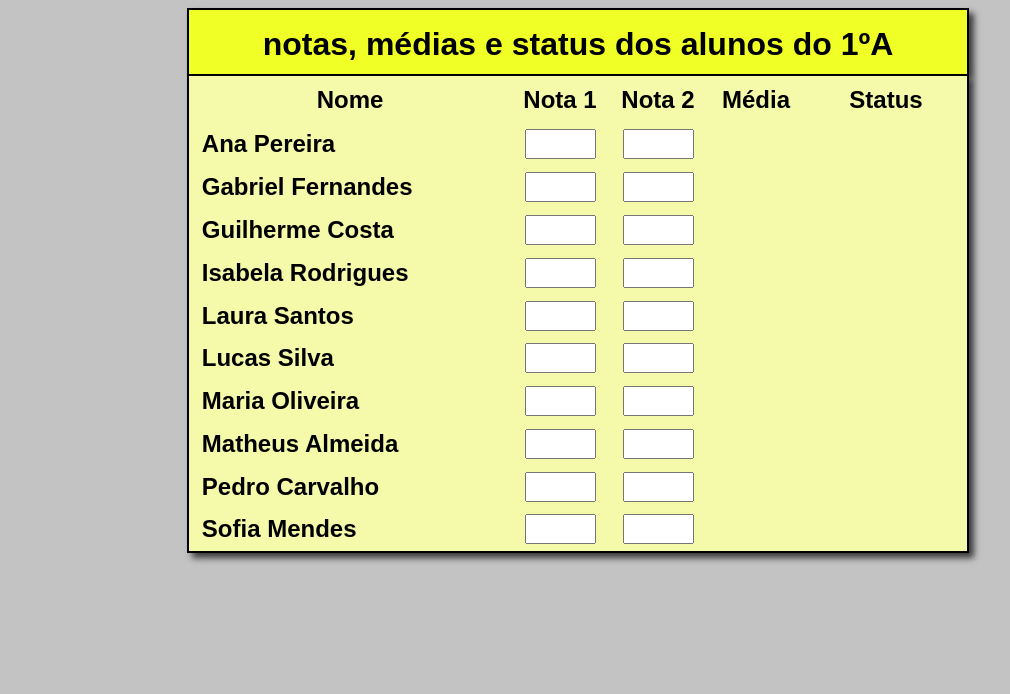
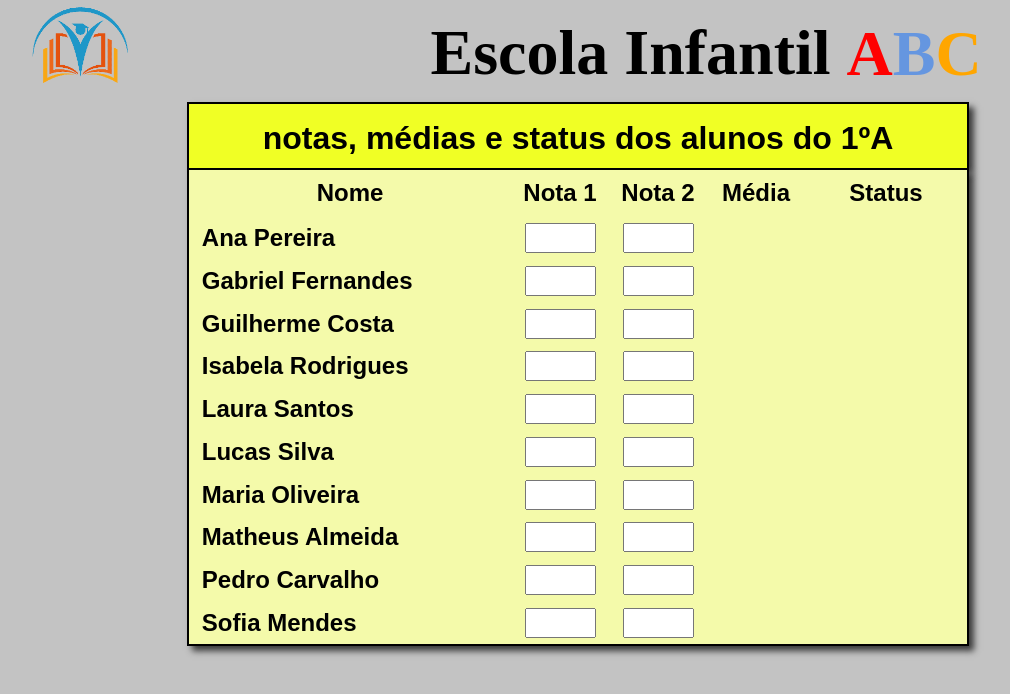
Before and after one commit to RomuloPA/MediaAlunosComAngular, an Angular app: page / in a window 1280 px wide. Shown: the top 694 px of the page, without its empty margins (62-1072 px from the left). Built offline with nearby package versions, Linux system fonts and the light colour scheme.

Commit message:
Criado um componet header para o projeto, e realizado suas estilizações.

```diff
--- a/src/app/app.component.html
+++ b/src/app/app.component.html
@@ -1 +1,2 @@
+<app-header></app-header>
 <app-tabela-dados></app-tabela-dados>
--- a/src/app/app.module.ts
+++ b/src/app/app.module.ts
@@ -4,11 +4,13 @@ import { BrowserModule } from '@angular/platform-browser';
 import { AppComponent } from './app.component';
 import { TabelaDadosComponent } from './tabela-dados/tabela-dados.component';
 import { FormsModule } from '@angular/forms';
+import { HeaderComponent } from './header/header.component';
 
 @NgModule({
   declarations: [
     AppComponent,
     TabelaDadosComponent,
+    HeaderComponent,
   ],
   imports: [
     BrowserModule,
--- /dev/null
+++ b/src/app/header/header.component.css
@@ -0,0 +1,32 @@
+* {
+    display: inline-block;
+    vertical-align: middle;
+}
+
+img {
+    height: 6rem;
+    margin-top: -3rem;
+    margin-left: 3rem;
+}
+
+h1 {
+    font-size: 4rem;
+    margin-left: 16.5rem;
+    margin-top: 0.5rem;
+}
+
+span {
+    margin-top: -0.7rem;
+}
+
+.letraA {
+    color: red;
+  }
+
+  .letraB {
+    color: rgb(101, 150, 224);
+  }
+
+  .letraC {
+    color: rgb(255, 166, 0);
+  }
--- /dev/null
+++ b/src/app/header/header.component.html
@@ -0,0 +1,2 @@
+<img src="assets/Logo.png" alt="Logo da escola">
+<h1>Escola Infantil <span class="letraA">A</span><span class="letraB">B</span><span class="letraC">C</span></h1>
--- a/src/app/tabela-dados/tabela-dados.component.css
+++ b/src/app/tabela-dados/tabela-dados.component.css
@@ -5,6 +5,7 @@
 
 table {
     margin: 0 auto;
+    margin-top: -2rem;
     border: 0.15rem solid #000;
     border-collapse: collapse;
     box-shadow: 0.3rem 0.3rem 0.4rem rgba(0, 0, 0, 0.7);
```
Also changed, not shown: src/app/header/header.component.ts (added, +10 -0 lines), src/assets/Logo.png (added), 1 other file (tests, documents, lock files or other folders).
